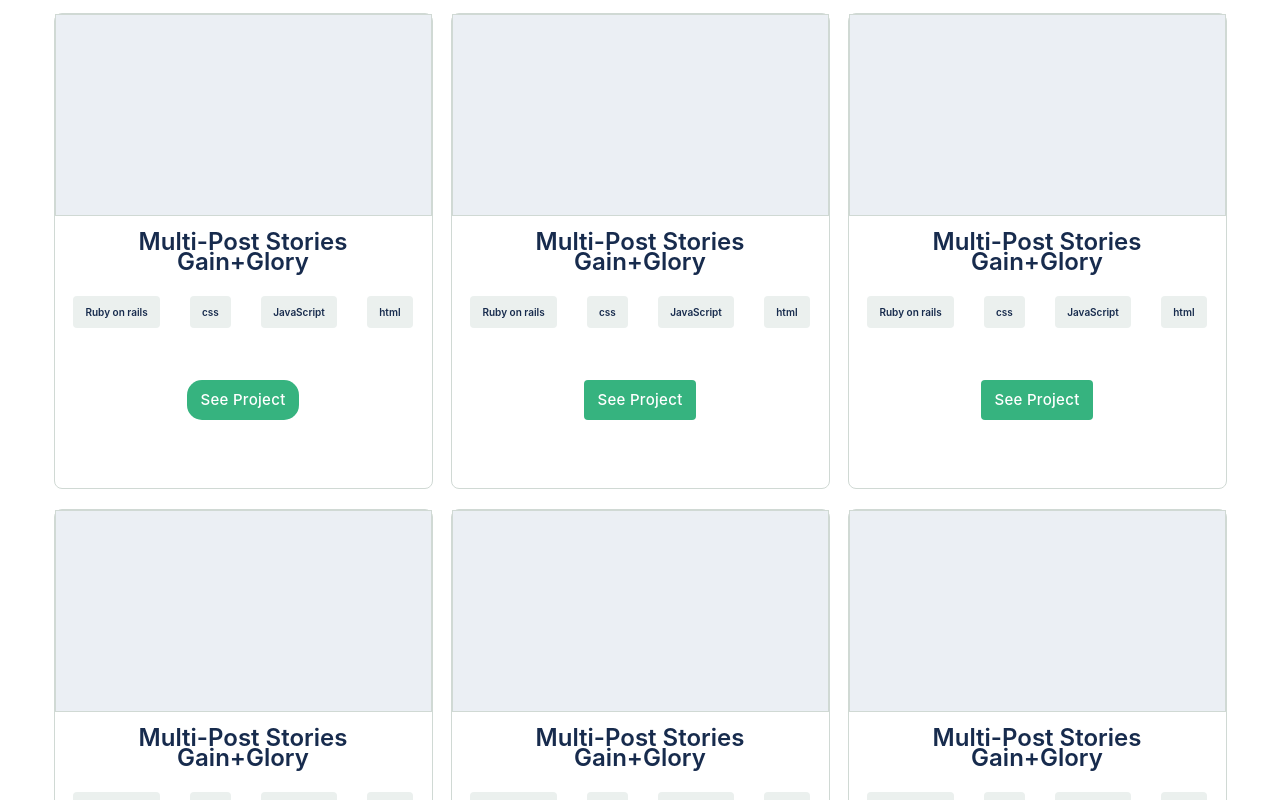
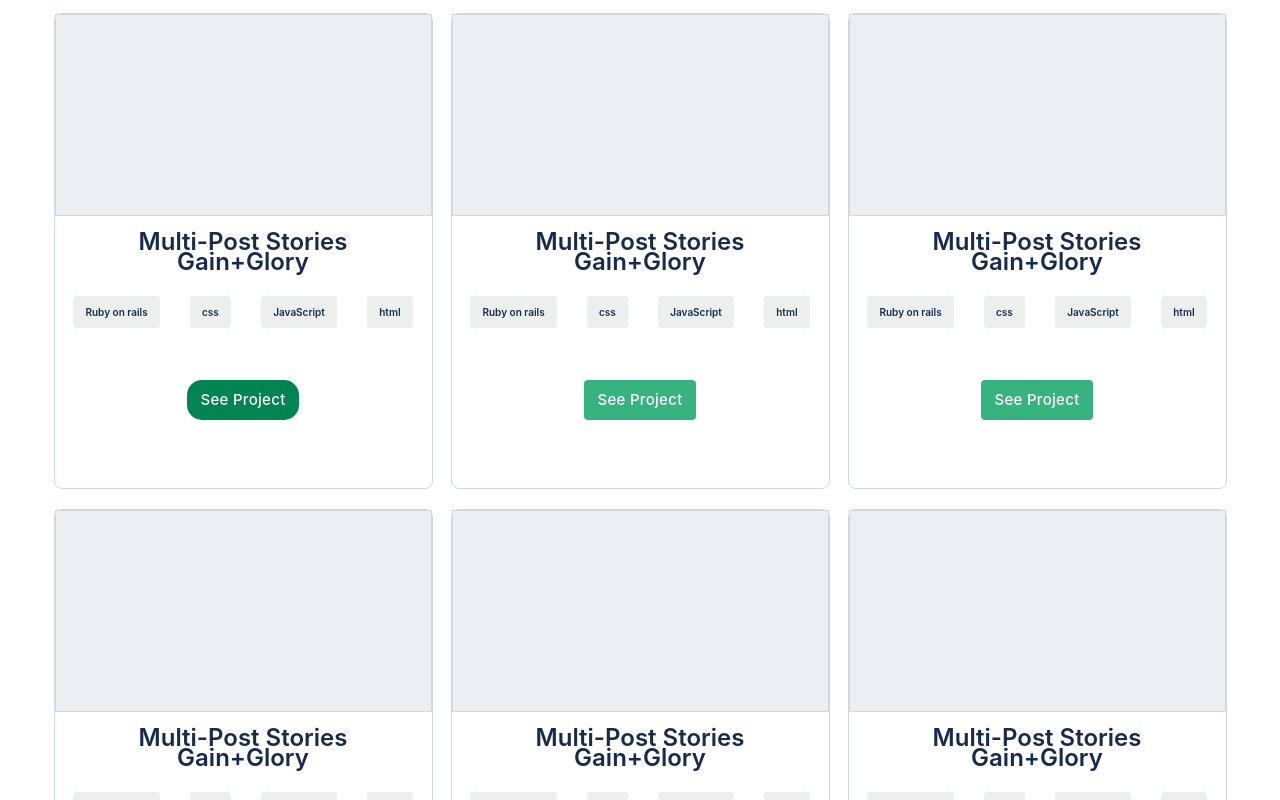
Before and after one commit to fahdrahali/portfolio, a website: page index.html in a window 1280 px wide. In both pictures the pointer is over the button 243 px from the left and 1415 px from the top of the page. Shown: the part 1015-1815 px from the top of the page. Drawn offline with Linux system fonts and the light colour scheme; files whose address does not match are found by name; a web font is replaced by a local one.

Commit message:
Change buttons's background hover color

```diff
--- a/style.css
+++ b/style.css
@@ -1,29 +1,23 @@
 @import url('https://rsms.me/inter/inter.css');
-
 @media (max-width: 500px) {
   * {
     margin: 0;
   }
-
   .container {
     display: flex;
     flex-direction: column;
     align-items: center;
     width: 100vw;
   }
-
   header {
     width: 100%;
   }
-
   .mobile-nav {
     margin-top: 20px;
   }
-
   .desktop-nav {
     display: none;
   }
-
   .flex-nav {
     display: flex;
     justify-content: space-around;
@@ -32,14 +26,12 @@
     height: 92px;
     padding: 0;
   }
-
   .flex-nav .menu img {
     margin-top: 8px;
     margin-left: 140px;
     width: 24px;
     height: 24px;
   }
-
   .welcome {
     margin-top: 10px;
     text-align: center;
@@ -50,11 +42,9 @@
     line-height: 20px;
     color: #28352f;
   }
-
   .flex-nav a {
     text-decoration: none;
   }
-
   .flex-sec {
     display: flex;
     flex-wrap: wrap;
@@ -64,7 +54,6 @@
     background-size: cover;
     background-repeat: no-repeat;
   }
-
   .flex-sec h1 {
     margin-top: 64px;
     margin-left: 24px;
@@ -72,12 +61,10 @@
     width: 327px;
     height: 192px;
   }
-
   .flex-sec .second-title {
     color: #20bc7f;
     margin-top: 10px;
   }
-
   .content {
     width: 70%;
     margin-left: 24px;
@@ -90,32 +77,26 @@
     line-height: 32px;
     margin-top: 58px;
   }
-
   .box {
     font-family: 'Inter', sans-serif;
     font-style: normal;
   }
-
   .flex-social {
     display: flex;
     justify-content: center;
     margin-top: 58px;
   }
-
   .box-icon {
     margin-right: 19px;
     list-style: none;
   }
-
   .home-footer {
     width: 100%;
   }
-
   .home-footer .btn-img {
     margin-top: 70px;
     margin-left: 230px;
   }
-
   .works {
     display: flex;
     flex-direction: column;
@@ -123,14 +104,12 @@
     max-width: 500px;
     margin: 100px auto;
   }
-
   .works .flex-header {
     display: flex;
     flex-direction: column;
     list-style: none;
     padding-left: 0;
   }
-
   .title {
     font-family: 'Inter', sans-serif;
     font-size: 40px;
@@ -140,7 +119,6 @@
     font-weight: 700;
     color: #172b4d;
   }
-
   .works .works-title {
     display: flex;
     width: 327px;
@@ -148,13 +126,11 @@
     margin-left: 40px;
     margin-right: 26px;
   }
-
   .indicator {
     width: 48px;
     height: 4px;
     margin: 24px 0 20px 180px;
   }
-
   .cards {
     display: flex;
     flex-direction: column;
@@ -162,26 +138,22 @@
     row-gap: 20px;
     margin-top: 62px;
   }
-
   .card {
     border: 1px solid #d0d9d4;
     border-radius: 8px;
     width: auto;
     height: 550px;
   }
-
   .card-content {
     display: flex;
     flex-direction: column;
     align-items: center;
   }
-
   .img-card {
     height: 252px;
     border: 1px solid #d0d9d4;
     background-color: #ebeff4;
   }
-
   .card-title {
     text-align: center;
     justify-content: center;
@@ -195,7 +167,6 @@
     height: 57px;
     margin: 20px 0;
   }
-
   .flex-cards {
     display: flex;
     flex-direction: column;
@@ -204,7 +175,6 @@
     row-gap: 20px;
     margin: 0 auto;
   }
-
   .badge-list {
     display: flex;
     flex-direction: row;
@@ -215,7 +185,6 @@
     margin-top: 16px;
     margin-bottom: 29px;
   }
-
   .badge {
     font-family: 'Inter', sans-serif;
     font-weight: 600;
@@ -225,63 +194,52 @@
     letter-spacing: 0.03em;
     border-radius: 4px;
   }
-
   .oil {
     color: #3a4a42;
   }
-
   .bg-gray {
     background: #ebf0ee;
   }
-
   .ruby-rails-badge {
     width: 79px;
     height: 16px;
     padding: 8px 12px;
   }
-
   .css-badge {
     width: 21px;
     height: 16px;
     padding: 8px 12px;
   }
-
   .js-badge {
     width: 64px;
     height: 16px;
     padding: 8px 12px;
   }
-
   .codekit-badge {
     width: 45px;
     height: 16px;
     padding: 8px 12px;
   }
-
   .codepen-badge {
     width: 55px;
     height: 16px;
     padding: 8px 12px;
   }
-
   .html-badge {
     width: 27px;
     height: 16px;
     padding: 8px 12px;
   }
-
   .rspec-badge {
     width: 35px;
     height: 16px;
     padding: 8px 12px;
   }
-
   .btn-projects {
     width: 122px;
     height: 48px;
     margin-top: 29px;
   }
-
   .btn-green {
     background: #36b37f;
     border-radius: 4px;
@@ -296,7 +254,6 @@
     text-align: center;
     letter-spacing: 0.03em;
   }
-
   .about {
     display: grid;
     grid-template-columns: auto;
@@ -305,18 +262,15 @@
     width: 400px;
     margin: auto;
   }
-
   .about p {
     margin: auto;
   }
-
   .btn-resume {
     width: 159px;
     height: 48px;
     margin-top: 50px;
     margin-left: 160px;
   }
-
   .about-card {
     display: flex;
     flex-direction: column;
@@ -329,20 +283,16 @@
     list-style: none;
     padding: 0;
   }
-
   .icon-card {
     margin-left: 100px;
     margin-top: 40px;
   }
-
   .bg-white {
     background: white;
   }
-
   .green {
     color: #36b37f;
   }
-
   .title-card {
     font-family: 'Inter', sans-serif;
     font-style: normal;
@@ -356,28 +306,23 @@
     margin-top: 0;
     text-align: center;
   }
-
   .ruby-badge {
     width: 38px;
     height: 16px;
     padding: 8px 12px;
   }
-
   .badge-list-about {
     margin-right: 30px;
   }
-
   .icon-about-card {
     margin-top: 40px;
   }
-
   .header-about {
     background-image: url(./assets/images/aboutme-1.png);
     background-repeat: no-repeat;
     background-position: right;
     height: 80px;
   }
-
   .resume-item {
     width: 480px;
     height: 100px;
@@ -387,20 +332,17 @@
     background-position: left;
     margin-bottom: 40px;
   }
-
   .flex-footer {
     display: flex;
     flex-direction: column;
     align-items: center;
     margin: 58px auto 0 auto;
   }
-
   .flex-footer h3 {
     text-align: center;
     margin: 0 75px 150px 75px;
     height: 300px;
   }
-
   .flex-form {
     display: flex;
     flex-direction: column;
@@ -408,7 +350,6 @@
     width: 80%;
     margin: 100px auto;
   }
-
   .flex-form input {
     width: 100%;
     border: 1px solid #d0d9d4;
@@ -423,7 +364,6 @@
     padding: 15px 16px;
     margin-bottom: 10px;
   }
-
   .flex-form textarea {
     width: 100%;
     border: 1px solid #60c095;
@@ -437,28 +377,23 @@
     font-size: 15px;
     line-height: 24px;
   }
-
   .flex-form button {
     width: 159px;
     height: 48px;
     margin-top: 50px;
   }
-
   .img-contact-form-left {
     background-image: url(./assets/images/img-contact-form.png);
     background-repeat: no-repeat;
     background-position: right;
   }
-
   .flex-footer div ul {
     padding-left: 0;
     width: 100%;
   }
-
   .flex-footer div ul li {
     margin: 0 15px;
   }
-
   .flex-footer a {
     width: 400px;
     height: 189px;
@@ -477,17 +412,14 @@
     margin: 0;
     padding: 0;
   }
-
   .container {
     width: 100vw;
     margin: 0;
     padding: 0;
   }
-
   .mobile-nav {
     display: none;
   }
-
   .home-section {
     display: flex;
     flex-direction: column;
@@ -499,7 +431,6 @@
     background-repeat: no-repeat;
     background-position: center;
   }
-
   .flex-nav {
     display: flex;
     justify-content: center;
@@ -514,22 +445,18 @@
     line-height: 20px;
     color: #344563;
   }
-
   .flex-nav li {
     margin-left: 32px;
   }
-
   .flex-sec {
     display: flex;
     flex-direction: column;
     align-items: center;
     margin-top: 160px;
   }
-
   .flex-sec .second-title {
     color: #20bc7f;
   }
-
   .title {
     font-family: 'Inter', sans-serif;
     font-weight: 800;
@@ -541,7 +468,6 @@
     color: #172b4d;
     margin-bottom: 24px;
   }
-
   .content {
     width: 60%;
     font-family: 'Inter', sans-serif;
@@ -553,47 +479,37 @@
     line-height: 32px;
     margin: 0 auto;
   }
-
   .flex-header {
     list-style: none;
   }
-
   .flex-social {
     display: flex;
     justify-content: center;
     margin: 24px 0;
     list-style: none;
   }
-
   .flex-social li {
     margin-left: 20px;
   }
-
   .twitter-icon {
     order: 2;
   }
-
   .meduim-icon {
     order: 3;
   }
-
   .github-icon {
     order: -1;
   }
-
   .home-footer {
     display: flex;
     justify-content: center;
   }
-
   .btn-img {
     margin: 84px 0 512px 0;
   }
-
   .indicator {
     display: none;
   }
-
   .works {
     display: flex;
     flex-direction: column;
@@ -601,7 +517,6 @@
     max-width: 1171px;
     margin: 100px auto;
   }
-
   .cards {
     display: grid;
     grid-template-columns: auto auto auto;
@@ -609,14 +524,12 @@
     gap: 20px 20px;
     margin-top: 52px;
   }
-
   .second-mobile-title {
     font-style: normal;
     font-weight: bold;
     font-size: 40px;
     line-height: 52px;
   }
-
   .card {
     border: 1px solid #d0d9d4;
     border-radius: 8px;
@@ -624,19 +537,16 @@
     height: 474px;
     justify-self: center;
   }
-
   .img-card {
     height: 200px;
     border: 1px solid #d0d9d4;
     background-color: #ebeff4;
   }
-
   .card-content {
     display: flex;
     flex-direction: column;
     align-items: center;
   }
-
   .card-title {
     text-align: center;
     font-family: 'Inter', sans-serif;
@@ -647,7 +557,6 @@
     color: #172b4d;
     margin: 16px;
   }
-
   .badge-list {
     display: flex;
     flex-direction: row;
@@ -657,7 +566,6 @@
     list-style: none;
     margin-bottom: 29px;
   }
-
   .badge {
     font-family: 'Inter', sans-serif;
     font-weight: 600;
@@ -666,54 +574,43 @@
     line-height: 16px;
     border-radius: 4px;
   }
-
   .oil {
     color: #172b4d;
   }
-
   .bg-gray {
     background: #ebf0ee;
   }
-
   .ruby-rails-badge {
     padding: 8px 12px;
   }
-
   .css-badge {
     padding: 8px 12px;
   }
-
   .js-badge {
     padding: 8px 12px;
   }
-
   .codekit-badge {
     width: 45px;
     height: 16px;
     padding: 8px 12px;
   }
-
   .codepen-badge {
     width: 55px;
     height: 16px;
     padding: 8px 12px;
   }
-
   .html-badge {
     padding: 8px 12px;
   }
-
   .rspec-badge {
     width: 35px;
     height: 16px;
     padding: 8px 12px;
   }
-
   .btn-projects {
     width: 112px;
     height: 40px;
   }
-
   .btn-green {
     background: #36b37f;
     border-radius: 4px;
@@ -731,70 +628,60 @@
     transition: background-color 500ms ease-in;
     transition: border-radius 100ms ease-in;
   }
-
   .btn-green:hover {
-    background-color: #36b37f;
+    background-color: #008552;
+    ;
     border-radius: 1em;
   }
-
   .flex-about-cards {
     display: flex;
     max-width: 1171px;
     margin: 0 auto;
   }
-
   .about {
     width: 100%;
     justify-content: center;
     margin: 190px auto 0 auto;
   }
-
   .about-grid {
     display: grid;
     grid-template-columns: auto 70% auto;
     width: 100%;
     height: 400px;
   }
-
   .about-content {
     display: flex;
     flex-direction: column;
     align-items: center;
     align-self: center;
   }
-
   .btn-about {
     width: 140px;
     height: 48px;
     margin-top: 24px;
   }
-
   .about-img-left {
     background: url(./assets/images/about-me.png);
     background-size: 100%;
     background-repeat: no-repeat;
     background-position: center;
   }
-
   .about-img-right {
     background: url(./assets/images/about-img-right.png);
     background-size: 100%;
     background-repeat: no-repeat;
     background-position: top right;
   }
-
   .content-text {
     margin: 0 0;
     width: 80%;
   }
-
   .flex-cards {
     display: grid;
     grid-template-columns: auto auto auto;
     width: 100%;
     column-gap: 24px;
   }
-
   .about-card {
     display: flex;
     flex-direction: column;
@@ -807,15 +694,12 @@
     border-radius: 8px;
     list-style: none;
   }
-
   .bg-white {
     background: white;
   }
-
   .green {
     color: #36b37f;
   }
-
   .title-card {
     font-family: 'Inter', sans-serif;
     font-style: normal;
@@ -829,22 +713,18 @@
     margin-top: 0;
     text-align: center;
   }
-
   .ruby-badge {
     width: 38px;
     height: 16px;
     padding: 8px 12px;
   }
-
   .badge-list-about {
     margin-top: 24px;
     margin-right: 30px;
   }
-
   .icon-about-card {
     margin-top: 40px;
   }
-
   .flex-footer {
     margin-top: 140px;
     background: url(./assets/images/contact-form-img-right.png);
@@ -852,7 +732,6 @@
     background-position: right;
     background-repeat: no-repeat;
   }
-
   .contact-us {
     display: grid;
     grid-template-columns: auto auto auto 60%;
@@ -861,7 +740,6 @@
     max-width: 1171px;
     margin: 0 auto 150px auto;
   }
-
   .item-title {
     grid-area: title;
     font-style: normal;
@@ -872,7 +750,6 @@
     margin-top: 70px;
     margin-left: 5px;
   }
-
   .flex-form {
     grid-area: form;
     display: flex;
@@ -881,7 +758,6 @@
     align-items: flex-start;
     width: 100%;
   }
-
   .flex-form input {
     width: 100%;
     border: 1px solid #d0d9d4;
@@ -896,7 +772,6 @@
     padding: 15px 16px;
     margin-bottom: 10px;
   }
-
   .flex-form textarea {
     width: 100%;
     border: 1px solid #60c095;
@@ -911,17 +786,14 @@
     line-height: 24px;
     height: 150px;
   }
-
   .flex-form button {
     width: 159px;
     height: 48px;
     margin-top: 50px;
   }
-
   .footer-email {
     display: none;
   }
-
   .img-contact-form-left {
     grid-area: img-left;
     background: url(./assets/images/contact-form-img-left.png);
@@ -929,7 +801,6 @@
     background-repeat: no-repeat;
     height: 200px;
   }
-
   .img-contact-form-center {
     grid-area: img-center;
     background: url(./assets/images/contact-form-img-center.png);
@@ -937,7 +808,6 @@
     background-repeat: no-repeat;
     margin-top: 70px;
   }
-
   .img-lang {
     margin-top: 20px;
   }
```
